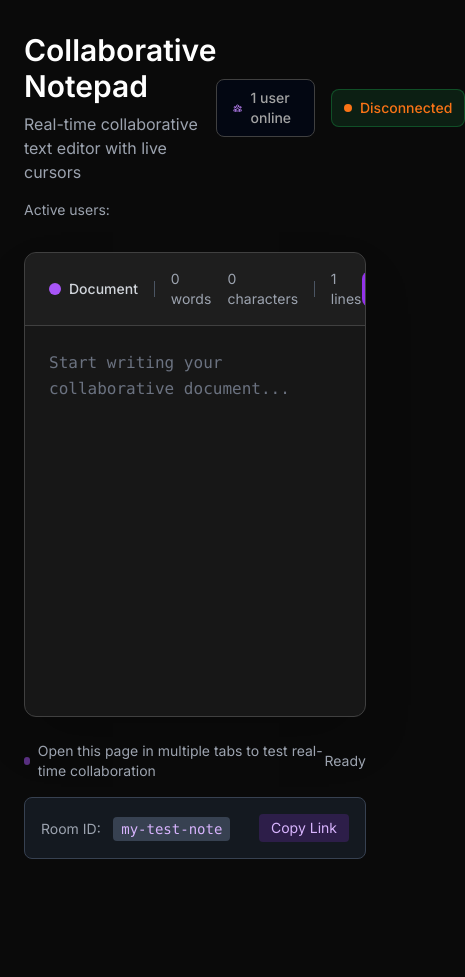
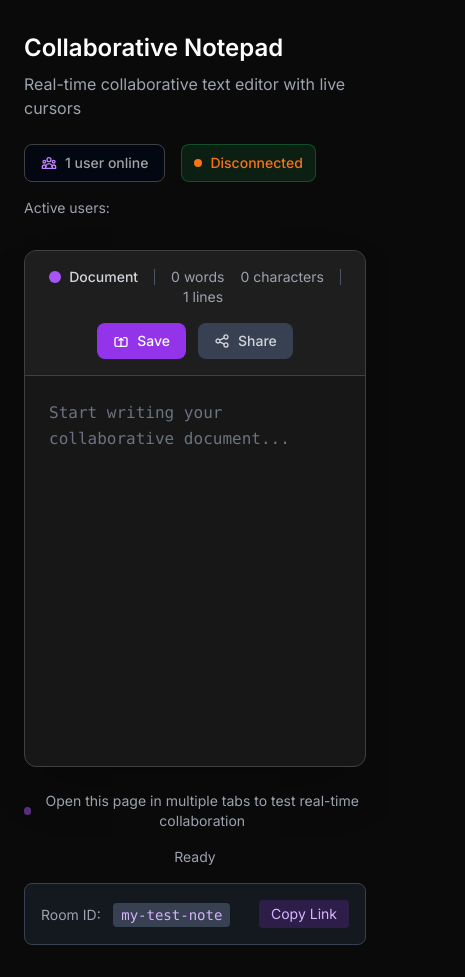
Before and after one commit to Bethel-nz/ink, a website with bundled scripts: page client/index.html in a window 390 px wide. Shown: the whole page, 465 px wide, since content can reach past the window. Before the commit the page ends 891 px from the top, so only its background shows below. Built offline with nearby package versions, Linux system fonts and the light colour scheme; no server answers.

Commit message:
Enhance type safety in app.ts and improve HTML structure for responsive design in collaborative notepad

```diff
--- a/client/app.ts
+++ b/client/app.ts
@@ -4,7 +4,7 @@ import {
   diffToOperations,
   applyOperations,
   transformOperations,
-  Operation,
+  type Operation,
 } from '../common/ot';
 import { diff } from '../server/versioning';
 import { throttle } from '../utils';
--- a/client/index.html
+++ b/client/index.html
@@ -107,9 +107,9 @@
 	<div class="max-w-5xl mx-auto px-6 py-8">
 		<!-- Header -->
 		<header class="mb-8">
-			<div class="flex items-center justify-between">
+			<div class="flex flex-col sm:flex-row items-start sm:items-center justify-between gap-6">
 				<div>
-					<h1 class="text-3xl font-semibold text-white mb-2">Collaborative Notepad</h1>
+					<h1 class="text-2xl sm:text-3xl font-semibold text-white mb-2">Collaborative Notepad</h1>
 					<p class="text-gray-400">Real-time collaborative text editor with live cursors</p>
 				</div>
 				<div class="flex items-center space-x-4">
@@ -146,8 +146,9 @@
 		<!-- Main Editor -->
 		<main class="bg-neutral-900 rounded-xl border border-neutral-700 shadow-2xl overflow-hidden">
 			<!-- Toolbar -->
-			<div class="flex items-center justify-between px-6 py-4 border-b border-neutral-700 bg-neutral-800/50">
-				<div class="flex items-center space-x-4">
+			<div
+				class="flex flex-col sm:flex-row items-center justify-between gap-4 px-6 py-4 border-b border-neutral-700 bg-neutral-800/50">
+				<div class="flex items-center space-x-4 flex-wrap justify-center">
 					<div class="flex items-center space-x-2">
 						<div class="w-3 h-3 bg-purple-500 rounded-full"></div>
 						<span class="text-sm font-medium text-gray-300">Document</span>
@@ -193,8 +194,8 @@
 		</main>
 
 		<!-- Status Bar -->
-		<div class="mt-6 flex items-center justify-between text-sm">
-			<div class="flex items-center space-x-4 text-gray-400">
+		<div class="mt-6 flex flex-col sm:flex-row items-center justify-between gap-4 text-sm">
+			<div class="flex items-center space-x-4 text-gray-400 text-center sm:text-left">
 				<div class="flex items-center space-x-2">
 					<div class="w-2 h-2 bg-purple-500 rounded-full animate-pulse"></div>
 					<span>Open this page in multiple tabs to test real-time collaboration</span>
```
